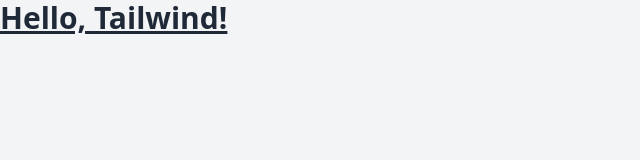
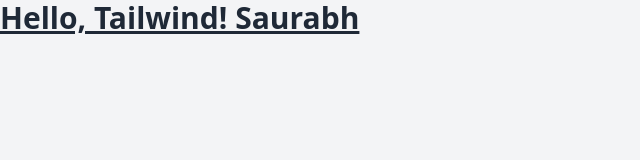
Before and after one commit to srvrwt/tailwind, a plain HTML site: page index.html in a window 1280 px wide. Shown: the whole page, without its empty margins (0-640 px from the left). Drawn offline with nearby package versions, Linux system fonts and the light colour scheme.

Commit message:
index file change

```diff
--- a/index.html
+++ b/index.html
@@ -9,7 +9,7 @@
 </head>
 
 <body class="bg-gray-100 text-gray-800">
-    <h1 class="text-3xl font-bold underline">Hello, Tailwind!</h1>
+    <h1 class="text-3xl font-bold underline">Hello, Tailwind! Saurabh</h1>
 </body>
 
 </html>
```
